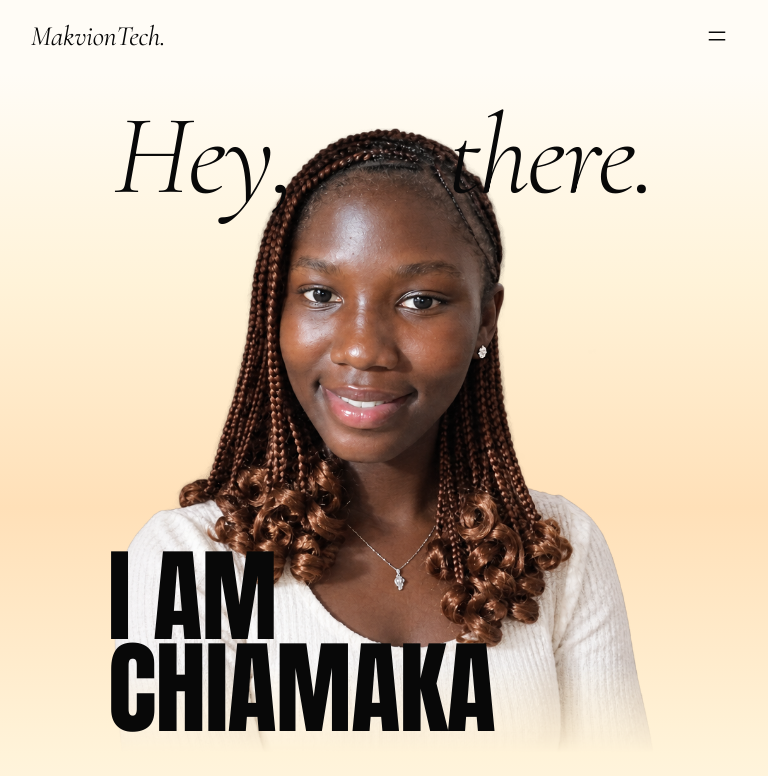
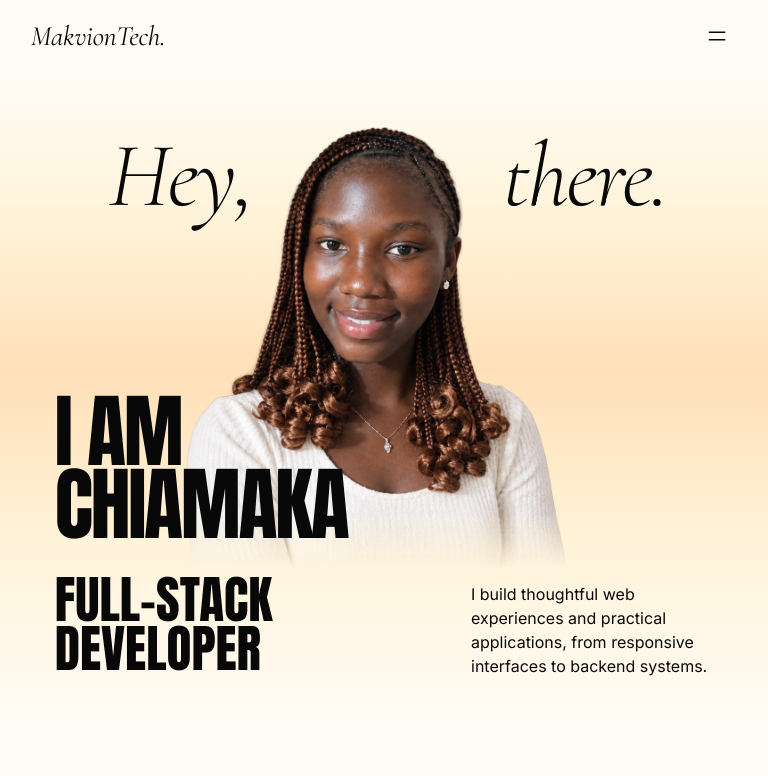
Before and after one commit to makvion-tech/MakvionTech, a React (Vite) app: page / in a window 768 px wide. Shown: the top 776 px of the page. Built offline with nearby package versions, Linux system fonts and the light colour scheme.

Commit message:
updated pages

```diff
--- a/src/index.css
+++ b/src/index.css
@@ -108,7 +108,7 @@ button { font: inherit; color: inherit; }
   grid-template-columns: auto 1fr auto;
   align-items: center;
   height: var(--nav-h);
-  max-width: 90rem;
+  max-width: 76rem;
   margin-inline: auto;
   padding-inline: var(--gutter);
 }
@@ -455,6 +455,31 @@ button { font: inherit; color: inherit; }
 }
 
 /* =========================================================
+   Tablet hero (700–1099px): same composition as desktop — greeting
+   split around the face — with the role and description in a row below.
+   Phones (<700px) keep the stacked layout above.
+   ========================================================= */
+@media (min-width: 700px) and (max-width: 1099px) {
+  .hero { padding: 0.5rem var(--gutter) 3rem; }
+  .hero-art { width: 100%; max-width: 46rem; aspect-ratio: 1.45; }
+
+  .hero-greeting { top: 7cqw; left: 11cqw; right: 10cqw; font-size: 13cqw; letter-spacing: -0.025em; }
+  .hero-portrait {
+    left: 49cqw; height: 95%; max-width: 54cqw;
+    -webkit-mask-image: linear-gradient(to bottom, #000 88%, transparent 100%);
+    mask-image: linear-gradient(to bottom, #000 88%, transparent 100%);
+  }
+  .hero-name { left: 3.4cqw; bottom: 4cqw; font-size: 11.4cqw; letter-spacing: -0.03em; }
+
+  .hero-copy {
+    max-width: 46rem; margin-top: 0.5rem; padding: 0 3.4%;
+    display: flex; justify-content: space-between; align-items: flex-start; gap: 2rem;
+  }
+  .hero-role { font-size: 3.2rem; }
+  .hero-desc { margin-top: 0.35rem; max-width: 24ch; font-size: 1rem; }
+}
+
+/* =========================================================
    Desktop hero — composition from the reference.
    A box with a fixed ratio, capped to the viewport height and
    centred, with the warm gradient filling the full width behind.
@@ -479,7 +504,7 @@ button { font: inherit; color: inherit; }
   }
   .hero-portrait {
     left: 49cqw;
-    height: 92%; max-width: 54cqw;
+    height: 95%; max-width: 54cqw;
     -webkit-mask-image: linear-gradient(to bottom, #000 88%, transparent 100%);
     mask-image: linear-gradient(to bottom, #000 88%, transparent 100%);
   }
```
